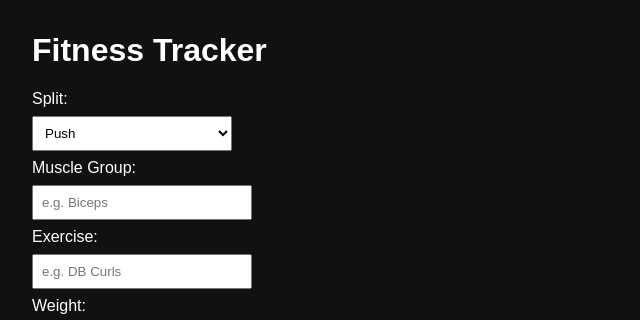
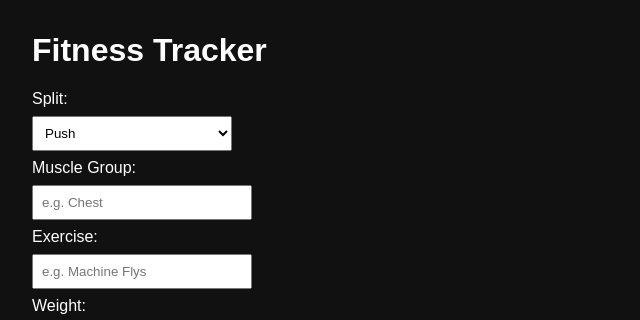
Before and after one commit to ThiccNik/JelqMaxing, a plain HTML site: page index.html in a window 1280 px wide. Shown: the top 320 px of the page, 0-640 px from the left. Drawn offline with Linux system fonts and the light colour scheme.

Commit message:
Update index.html

```diff
--- a/index.html
+++ b/index.html
@@ -19,10 +19,10 @@
     </select>
 
     <label for="muscle-group">Muscle Group:</label>
-    <input type="text" id="muscle-group" placeholder="e.g. Biceps" />
+    <input type="text" id="muscle-group" placeholder="e.g. Chest" />
 
     <label for="exercise">Exercise:</label>
-    <input type="text" id="exercise" placeholder="e.g. DB Curls" />
+    <input type="text" id="exercise" placeholder="e.g. Machine Flys" />
 
     <label for="weight">Weight:</label>
     <input type="number" id="weight" placeholder="lbs" />
```
